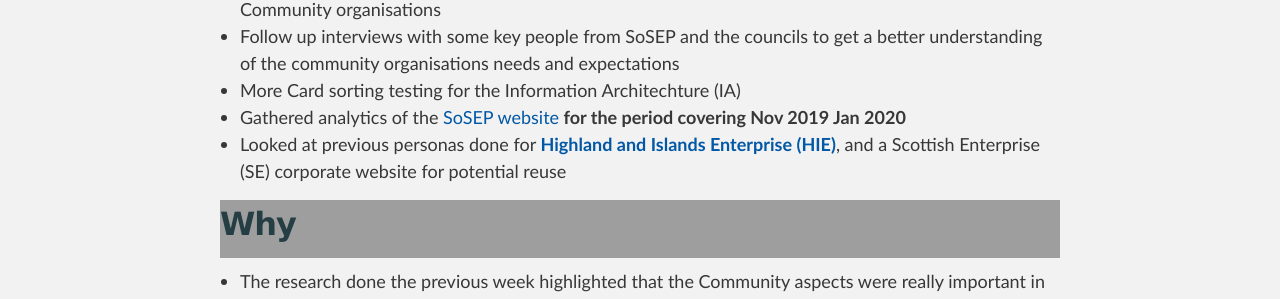
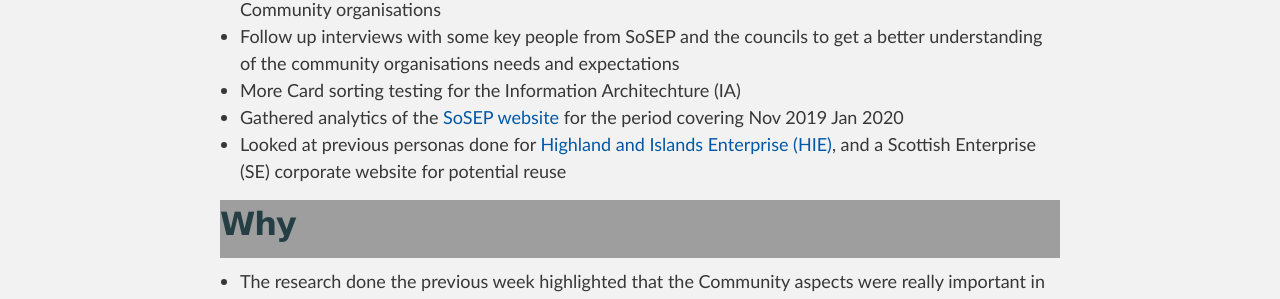
Before and after one commit to scotentSD/SOSE, a Jekyll site: the page built from _posts/2020-02-04-sensemaking-04-02-2020.md, in a window 1280 px wide. Shown: the part 498-797 px from the top of the page. Built offline with Jekyll 4.4.1, drawn with Linux system fonts in a browser that asks for light colours.

Commit message:
SK - remove bold

```diff
--- a/_posts/2020-02-04-sensemaking-04-02-2020.md
+++ b/_posts/2020-02-04-sensemaking-04-02-2020.md
@@ -12,8 +12,8 @@ display_date: week starting 03/02/20 # Date to show on the page
 - Recruit customers for further testing sessions with a focus on customers in the Third sector and Community organisations
 - Follow up interviews with some key people from SoSEP and the councils to get a better understanding of the community organisations needs and expectations
 - More Card sorting testing for the Information Architechture (IA)
-- Gathered analytics of the **[SoSEP website](https://www.sosep.co.uk/info/7/south-scotland-enterprise) for the period covering Nov 2019 Jan 2020**
-- Looked at previous personas done for [**Highland and Islands Enterprise (HIE)**](https://www.hie.co.uk/), and a Scottish Enterprise (SE) corporate website for potential reuse
+- Gathered analytics of the [SoSEP website](https://www.sosep.co.uk/info/7/south-scotland-enterprise) for the period covering Nov 2019 Jan 2020
+- Looked at previous personas done for [Highland and Islands Enterprise (HIE)](https://www.hie.co.uk/), and a Scottish Enterprise (SE) corporate website for potential reuse
 
 
 ## Why
```
